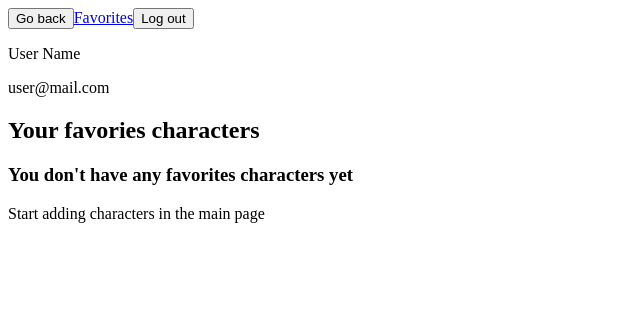
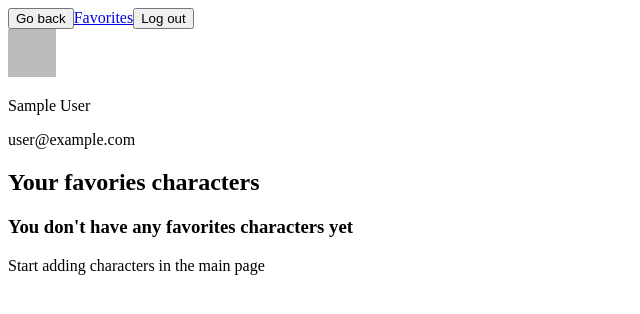
Before and after one commit to edgarlr/newstory-ch, a Next.js app: page /favorites in a window 1280 px wide. Shown: the top 314 px of the page, without its empty margins (0-640 px from the left). Built offline with nearby package versions, Linux system fonts and the light colour scheme; no server answers; sample sign-in values are in the browser's storage.

Commit message:
Add differents db for favs

```diff
--- a/components/FavsProvider.tsx
+++ b/components/FavsProvider.tsx
@@ -1,9 +1,15 @@
 import { FavsContext } from 'lib/hooks/use-favs'
 import { useLocalStorage } from 'lib/hooks/use-local-storage'
 import { useCallback } from 'react'
+import { useSession } from 'next-auth/client'
 
 const FavsProvider = ({ children }: { children: React.ReactNode }) => {
-  const [favs, setFavs] = useLocalStorage<TCharacter[]>('favs', [])
+  const [session] = useSession()
+
+  const [favs, setFavs] = useLocalStorage<TCharacter[]>(
+    `favs-${session?.user.email}`,
+    []
+  )
 
   const addToFavs = useCallback(
     (character: TCharacter) => {
--- a/pages/favorites.tsx
+++ b/pages/favorites.tsx
@@ -1,5 +1,6 @@
 import CharactersList from 'components/character/CharactersList'
 import Layout from 'components/common/Layout'
+import UserCard from 'components/user/UserCard'
 import { useFavs } from 'lib/hooks/use-favs'
 import { useSession } from 'next-auth/client'
 import { useRouter } from 'next/dist/client/router'
@@ -13,13 +14,7 @@ export default function FavsPage() {
   }
   return (
     <Layout>
-      <section className="flex items-center mb-10">
-        <div className="w-12 h-12 rounded-full bg-blue-500" />
-        <div className="ml-4">
-          <p className="font-bold text-gray-800">User Name</p>
-          <p className="text-sm text-gray-600">user@mail.com</p>
-        </div>
-      </section>
+      <UserCard />
 
       <section>
         <h2 className="text-gray-800 text-xl font-bold mb-2">
```
